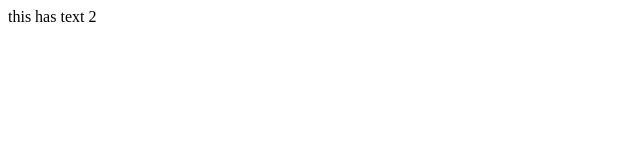
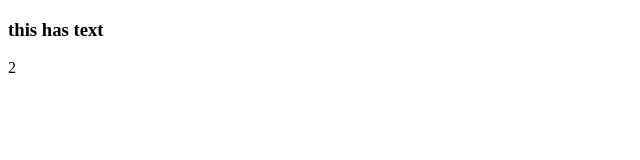
Before and after one commit to bjax13/selfstudyfront2back, a website: page public/index.html in a window 1280 px wide. Shown: the whole page, without its empty margins (0-640 px from the left). Drawn offline with nearby package versions, Linux system fonts and the light colour scheme; some packages are replaced by stand-ins of ours.

Commit message:
connected css

```diff
--- a/public/index.html
+++ b/public/index.html
@@ -3,17 +3,18 @@
   <head>
     <meta charset="utf-8">
     <title>Front to back practice</title>
+    <link rel="stylesheet" href="./css/main.css">
   </head>
   <body ng-controller="mainCtrl">
-    this has text
+    <h3 class="test">this has text</h3>
 
     {{1+1}}
+
+
 
     <script src="https://ajax.googleapis.com/ajax/libs/angularjs/1.6.1/angular.js" charset="utf-8"></script>
     <script src="https://cdnjs.cloudflare.com/ajax/libs/angular-ui-router/0.3.2/angular-ui-router.js" charset="utf-8"></script>
     <script src="./app.js" charset="utf-8"></script>
     <script src="./js/controllers/mainCtrl.js" charset="utf-8"></script>
-
-
   </body>
 </html>
```
Also changed, not shown: public/css/main.css (added), public/css/main.scss (added), public/views/main.html (added).
